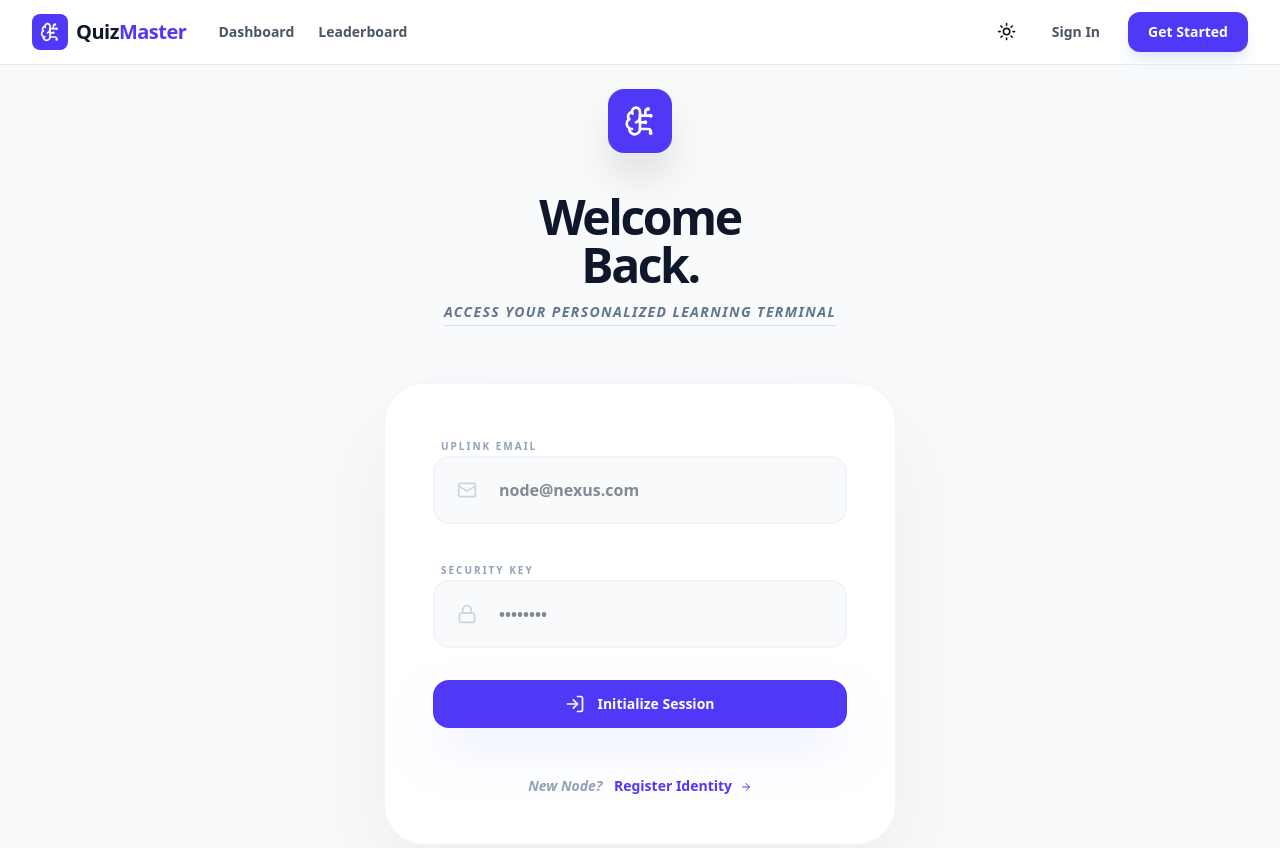
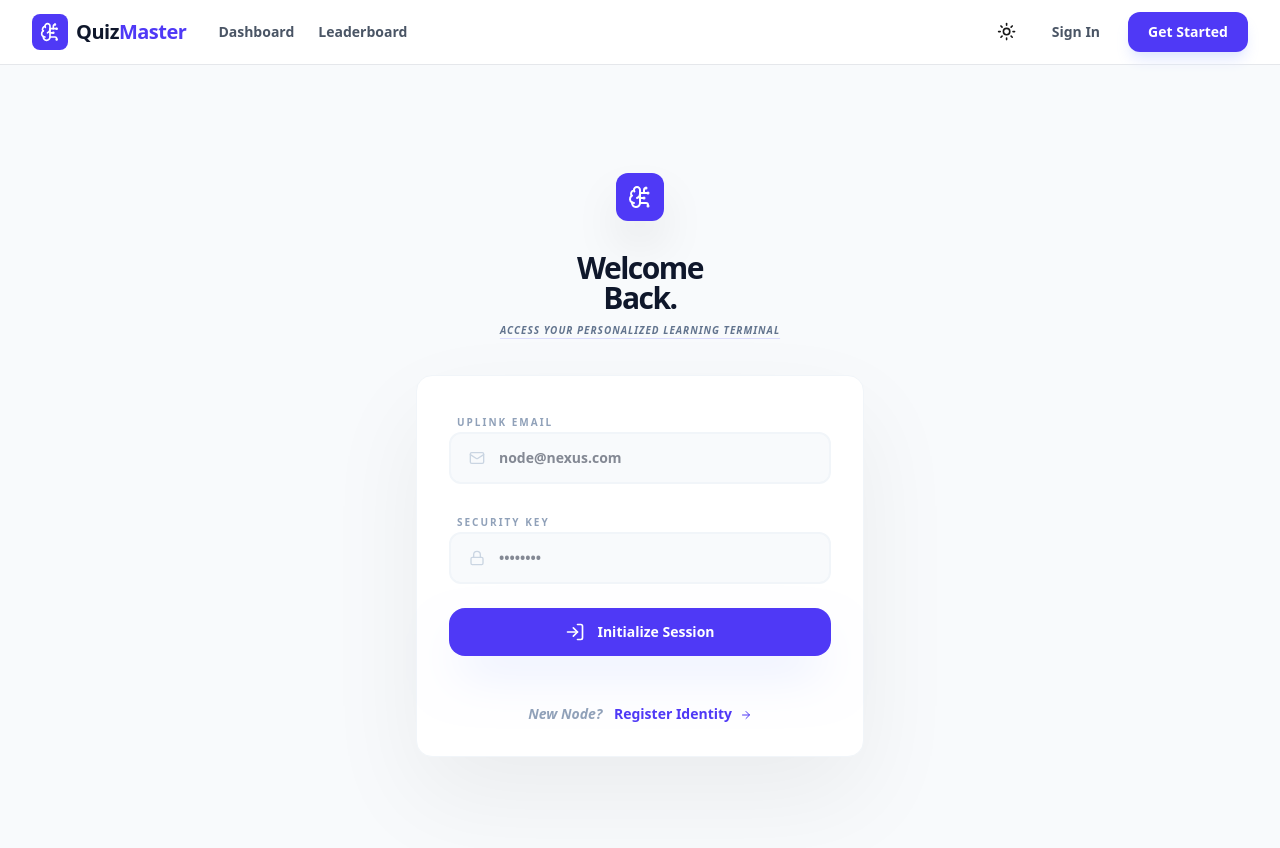
Before and after one commit to Dach-JL/quiz_system, a Next.js app: page /login in a window 1280 px wide. Shown: the top 848 px of the page. Built offline with nearby package versions, Linux system fonts and the light colour scheme.

Commit message:
style: further compact login and register pages

```diff
--- a/src/app/(auth)/login/page.tsx
+++ b/src/app/(auth)/login/page.tsx
@@ -39,17 +39,17 @@ export default function LoginPage() {
 
     return (
         <div className="min-h-screen bg-slate-50 dark:bg-slate-950 flex flex-col justify-center items-center p-6 transition-colors duration-500">
-            <div className="w-full max-w-lg">
-                <div className="text-center mb-16 animate-fade-in">
-                    <div className="inline-flex p-4 bg-indigo-600 rounded-2xl text-white shadow-2xl mb-10">
-                        <BrainCircuit className="h-8 w-8" />
+            <div className="w-full max-w-md">
+                <div className="text-center mb-10 animate-fade-in">
+                    <div className="inline-flex p-3 bg-indigo-600 rounded-xl text-white shadow-2xl mb-8">
+                        <BrainCircuit className="h-6 w-6" />
                     </div>
-                    <h1 className="text-5xl font-black text-slate-900 dark:text-white tracking-tighter leading-none mb-4">Welcome <br />Back.</h1>
-                    <p className="text-sm font-bold text-slate-500 dark:text-slate-400 uppercase tracking-widest italic leading-none underline decoration-indigo-500/20 underline-offset-8">Access your personalized learning terminal</p>
+                    <h1 className="text-3xl font-black text-slate-900 dark:text-white tracking-tighter leading-none mb-3">Welcome <br />Back.</h1>
+                    <p className="text-[10px] font-black text-slate-500 dark:text-slate-400 uppercase tracking-widest italic leading-none underline decoration-indigo-500/20 underline-offset-4">Access your personalized learning terminal</p>
                 </div>
 
-                <div className="bg-white dark:bg-slate-900 p-8 sm:p-12 rounded-[2.5rem] shadow-[0_40px_100px_rgba(0,0,0,0.06)] dark:shadow-none border border-slate-100 dark:border-slate-800">
-                    <form onSubmit={handleSubmit} className="space-y-8">
+                <div className="bg-white dark:bg-slate-900 p-6 sm:p-8 rounded-2xl shadow-[0_40px_100px_rgba(0,0,0,0.06)] dark:shadow-none border border-slate-100 dark:border-slate-800">
+                    <form onSubmit={handleSubmit} className="space-y-6">
                         {error && (
                             <div className="p-5 bg-rose-50 dark:bg-rose-500/10 border-2 border-rose-100 dark:border-rose-500/20 rounded-2xl text-rose-600 dark:text-rose-400 text-sm font-black italic text-center">
                                 Error: {error}
@@ -59,11 +59,11 @@ export default function LoginPage() {
                         <div className="space-y-3">
                             <label className="text-[10px] font-black text-slate-400 dark:text-slate-500 uppercase tracking-[0.2em] ml-2">Uplink Email</label>
                             <div className="relative group">
-                                <Mail className="absolute left-6 top-1/2 -translate-y-1/2 h-5 w-5 text-slate-300 dark:text-slate-600 group-focus-within:text-indigo-600 transition-colors" />
+                                <Mail className="absolute left-5 top-1/2 -translate-y-1/2 h-4 w-4 text-slate-300 dark:text-slate-600 group-focus-within:text-indigo-600 transition-colors" />
                                 <input
                                     type="email"
                                     required
-                                    className="w-full pl-16 pr-8 py-5 bg-slate-50 dark:bg-slate-800/50 border-2 border-slate-100 dark:border-slate-800 rounded-2xl focus:border-indigo-600 dark:focus:border-indigo-500 transition-all outline-none font-bold text-slate-900 dark:text-white"
+                                    className="w-full pl-12 pr-6 py-3.5 bg-slate-50 dark:bg-slate-800/50 border-2 border-slate-100 dark:border-slate-800 rounded-xl focus:border-indigo-600 dark:focus:border-indigo-500 transition-all outline-none font-bold text-slate-900 dark:text-white text-sm"
                                     placeholder="node@nexus.com"
                                     value={formData.email}
                                     onChange={(e) => setFormData({ ...formData, email: e.target.value })}
@@ -74,11 +74,11 @@ export default function LoginPage() {
                         <div className="space-y-3">
                             <label className="text-[10px] font-black text-slate-400 dark:text-slate-500 uppercase tracking-[0.2em] ml-2">Security Key</label>
                             <div className="relative group">
-                                <Lock className="absolute left-6 top-1/2 -translate-y-1/2 h-5 w-5 text-slate-300 dark:text-slate-600 group-focus-within:text-indigo-600 transition-colors" />
+                                <Lock className="absolute left-5 top-1/2 -translate-y-1/2 h-4 w-4 text-slate-300 dark:text-slate-600 group-focus-within:text-indigo-600 transition-colors" />
                                 <input
                                     type="password"
                                     required
-                                    className="w-full pl-16 pr-8 py-5 bg-slate-50 dark:bg-slate-800/50 border-2 border-slate-100 dark:border-slate-800 rounded-2xl focus:border-indigo-600 dark:focus:border-indigo-500 transition-all outline-none font-bold text-slate-900 dark:text-white"
+                                    className="w-full pl-12 pr-6 py-3.5 bg-slate-50 dark:bg-slate-800/50 border-2 border-slate-100 dark:border-slate-800 rounded-xl focus:border-indigo-600 dark:focus:border-indigo-500 transition-all outline-none font-bold text-slate-900 dark:text-white text-sm"
                                     placeholder="••••••••"
                                     value={formData.password}
                                     onChange={(e) => setFormData({ ...formData, password: e.target.value })}
--- a/src/app/(auth)/register/page.tsx
+++ b/src/app/(auth)/register/page.tsx
@@ -39,17 +39,17 @@ export default function RegisterPage() {
 
     return (
         <div className="min-h-screen bg-slate-50 dark:bg-slate-950 flex flex-col justify-center items-center p-6 transition-colors duration-500">
-            <div className="w-full max-w-lg">
-                <div className="text-center mb-16">
-                    <div className="inline-flex p-4 bg-indigo-600 rounded-2xl text-white shadow-2xl mb-10">
-                        <BrainCircuit className="h-8 w-8" />
+            <div className="w-full max-w-md">
+                <div className="text-center mb-10">
+                    <div className="inline-flex p-3 bg-indigo-600 rounded-xl text-white shadow-2xl mb-8">
+                        <BrainCircuit className="h-6 w-6" />
                     </div>
-                    <h1 className="text-5xl font-black text-slate-900 dark:text-white tracking-tighter leading-none mb-4">Register <br />Identity.</h1>
-                    <p className="text-sm font-bold text-slate-500 dark:text-slate-400 uppercase tracking-widest italic leading-none underline decoration-indigo-500/20 underline-offset-8">Create your global knowledge node</p>
+                    <h1 className="text-3xl font-black text-slate-900 dark:text-white tracking-tighter leading-none mb-3">Register <br />Identity.</h1>
+                    <p className="text-[10px] font-black text-slate-500 dark:text-slate-400 uppercase tracking-widest italic leading-none underline decoration-indigo-500/20 underline-offset-4">Create your global knowledge node</p>
                 </div>
 
-                <div className="bg-white dark:bg-slate-900 p-8 sm:p-12 rounded-[2.5rem] shadow-[0_40px_100px_rgba(0,0,0,0.06)] dark:shadow-none border border-slate-100 dark:border-slate-800">
-                    <form onSubmit={handleSubmit} className="space-y-8">
+                <div className="bg-white dark:bg-slate-900 p-6 sm:p-8 rounded-2xl shadow-[0_40px_100px_rgba(0,0,0,0.06)] dark:shadow-none border border-slate-100 dark:border-slate-800">
+                    <form onSubmit={handleSubmit} className="space-y-6">
                         {error && (
                             <div className="p-5 bg-rose-50 dark:bg-rose-500/10 border-2 border-rose-100 dark:border-rose-500/20 rounded-2xl text-rose-600 dark:text-rose-400 text-sm font-black italic text-center">
                                 Protocol Error: {error}
@@ -59,11 +59,11 @@ export default function RegisterPage() {
                         <div className="space-y-3">
                             <label className="text-[10px] font-black text-slate-400 dark:text-slate-500 uppercase tracking-[0.2em] ml-2">Node Name</label>
                             <div className="relative group">
-                                <User className="absolute left-6 top-1/2 -translate-y-1/2 h-5 w-5 text-slate-300 dark:text-slate-600 group-focus-within:text-indigo-600 transition-colors" />
+                                <User className="absolute left-5 top-1/2 -translate-y-1/2 h-4 w-4 text-slate-300 dark:text-slate-600 group-focus-within:text-indigo-600 transition-colors" />
                                 <input
                                     type="text"
                                     required
-                                    className="w-full pl-16 pr-8 py-5 bg-slate-50 dark:bg-slate-800/50 border-2 border-slate-100 dark:border-slate-800 rounded-2xl focus:border-indigo-600 dark:focus:border-indigo-500 transition-all outline-none font-bold text-slate-900 dark:text-white uppercase tracking-tight"
+                                    className="w-full pl-12 pr-6 py-3.5 bg-slate-50 dark:bg-slate-800/50 border-2 border-slate-100 dark:border-slate-800 rounded-xl focus:border-indigo-600 dark:focus:border-indigo-500 transition-all outline-none font-bold text-slate-900 dark:text-white uppercase tracking-tight text-sm"
                                     placeholder="Enter Persona"
                                     value={formData.name}
                                     onChange={(e) => setFormData({ ...formData, name: e.target.value })}
@@ -74,11 +74,11 @@ export default function RegisterPage() {
                         <div className="space-y-3">
                             <label className="text-[10px] font-black text-slate-400 dark:text-slate-500 uppercase tracking-[0.2em] ml-2">Registry Email</label>
                             <div className="relative group">
-                                <Mail className="absolute left-6 top-1/2 -translate-y-1/2 h-5 w-5 text-slate-300 dark:text-slate-600 group-focus-within:text-indigo-600 transition-colors" />
+                                <Mail className="absolute left-5 top-1/2 -translate-y-1/2 h-4 w-4 text-slate-300 dark:text-slate-600 group-focus-within:text-indigo-600 transition-colors" />
                                 <input
                                     type="email"
                                     required
-                                    className="w-full pl-16 pr-8 py-5 bg-slate-50 dark:bg-slate-800/50 border-2 border-slate-100 dark:border-slate-800 rounded-2xl focus:border-indigo-600 dark:focus:border-indigo-500 transition-all outline-none font-bold text-slate-900 dark:text-white"
+                                    className="w-full pl-12 pr-6 py-3.5 bg-slate-50 dark:bg-slate-800/50 border-2 border-slate-100 dark:border-slate-800 rounded-xl focus:border-indigo-600 dark:focus:border-indigo-500 transition-all outline-none font-bold text-slate-900 dark:text-white text-sm"
                                     placeholder="node@nexus.com"
                                     value={formData.email}
                                     onChange={(e) => setFormData({ ...formData, email: e.target.value })}
@@ -89,11 +89,11 @@ export default function RegisterPage() {
                         <div className="space-y-3">
                             <label className="text-[10px] font-black text-slate-400 dark:text-slate-500 uppercase tracking-[0.2em] ml-2">Security Key</label>
                             <div className="relative group">
-                                <Lock className="absolute left-6 top-1/2 -translate-y-1/2 h-5 w-5 text-slate-300 dark:text-slate-600 group-focus-within:text-indigo-600 transition-colors" />
+                                <Lock className="absolute left-5 top-1/2 -translate-y-1/2 h-4 w-4 text-slate-300 dark:text-slate-600 group-focus-within:text-indigo-600 transition-colors" />
                                 <input
                                     type="password"
                                     required
-                                    className="w-full pl-16 pr-8 py-5 bg-slate-50 dark:bg-slate-800/50 border-2 border-slate-100 dark:border-slate-800 rounded-2xl focus:border-indigo-600 dark:focus:border-indigo-500 transition-all outline-none font-bold text-slate-900 dark:text-white"
+                                    className="w-full pl-12 pr-6 py-3.5 bg-slate-50 dark:bg-slate-800/50 border-2 border-slate-100 dark:border-slate-800 rounded-xl focus:border-indigo-600 dark:focus:border-indigo-500 transition-all outline-none font-bold text-slate-900 dark:text-white text-sm"
                                     placeholder="••••••••"
                                     value={formData.password}
                                     onChange={(e) => setFormData({ ...formData, password: e.target.value })}
```
